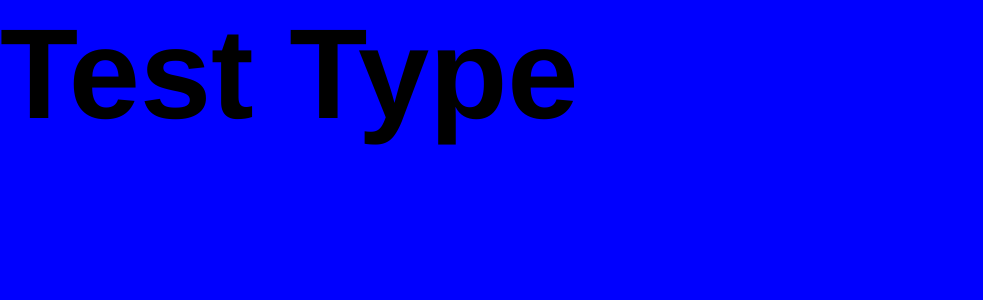
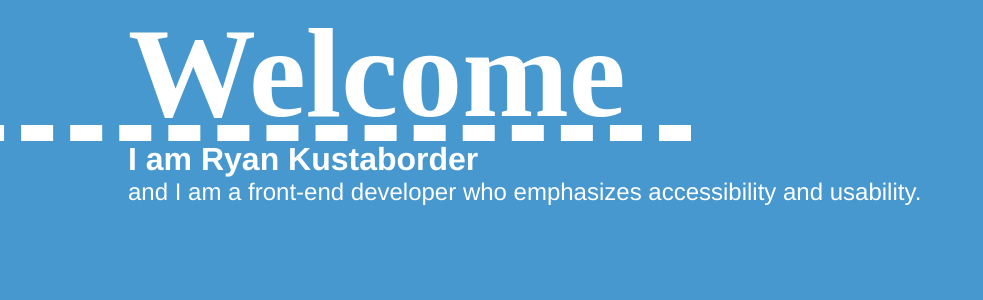
Before and after one commit to ryan-kustaborder/portfolio, a React (Create React App) app in the folder portfolio-app/: page / in a window 1280 px wide. Shown: the top 300 px of the page, without its empty margins (0-983 px from the left). Built offline with nearby package versions, Linux system fonts and the light colour scheme; a web font is replaced by a local one.

Commit message:
checkpoint

```diff
--- a/portfolio-app/src/App.js
+++ b/portfolio-app/src/App.js
@@ -1,7 +1,14 @@
 export default function App() {
     return (
         <div className="App">
-            <h1>Test Type</h1>
+            <div className="content">
+                <h1>Welcome</h1>
+                <h3>I am Ryan Kustaborder</h3>{" "}
+                <p>
+                    and I am a front-end developer who emphasizes accessibility
+                    and usability.
+                </p>
+            </div>
         </div>
     );
 }
--- a/portfolio-app/src/index.css
+++ b/portfolio-app/src/index.css
@@ -8,9 +8,39 @@
 
 .App {
   min-height: 100vh;
-  background-color: blue;
+  background-color: #4698CF;
+  display: flex;
+  justify-content: center;}
+
+.content {
+  width: 80%;
+  color: white;
 }
 
 h1{
   font-size: 128px;
+  font-family: acumin-pro-extra-condensed;
+font-weight: 900;
+display: flex;
+    flex-direction: column;
 }
+
+h1:after {
+  content: "";
+    margin-top: -22px;
+    margin-left: -20%;
+    width: 60vw;
+    border-top: 16px dashed white;
+}
+
+h2 {
+  font-size: 64px;
+}
+
+h3 {
+  font-size: 32px;
+}
+
+p {
+  font-size: 24px;
+}
```
